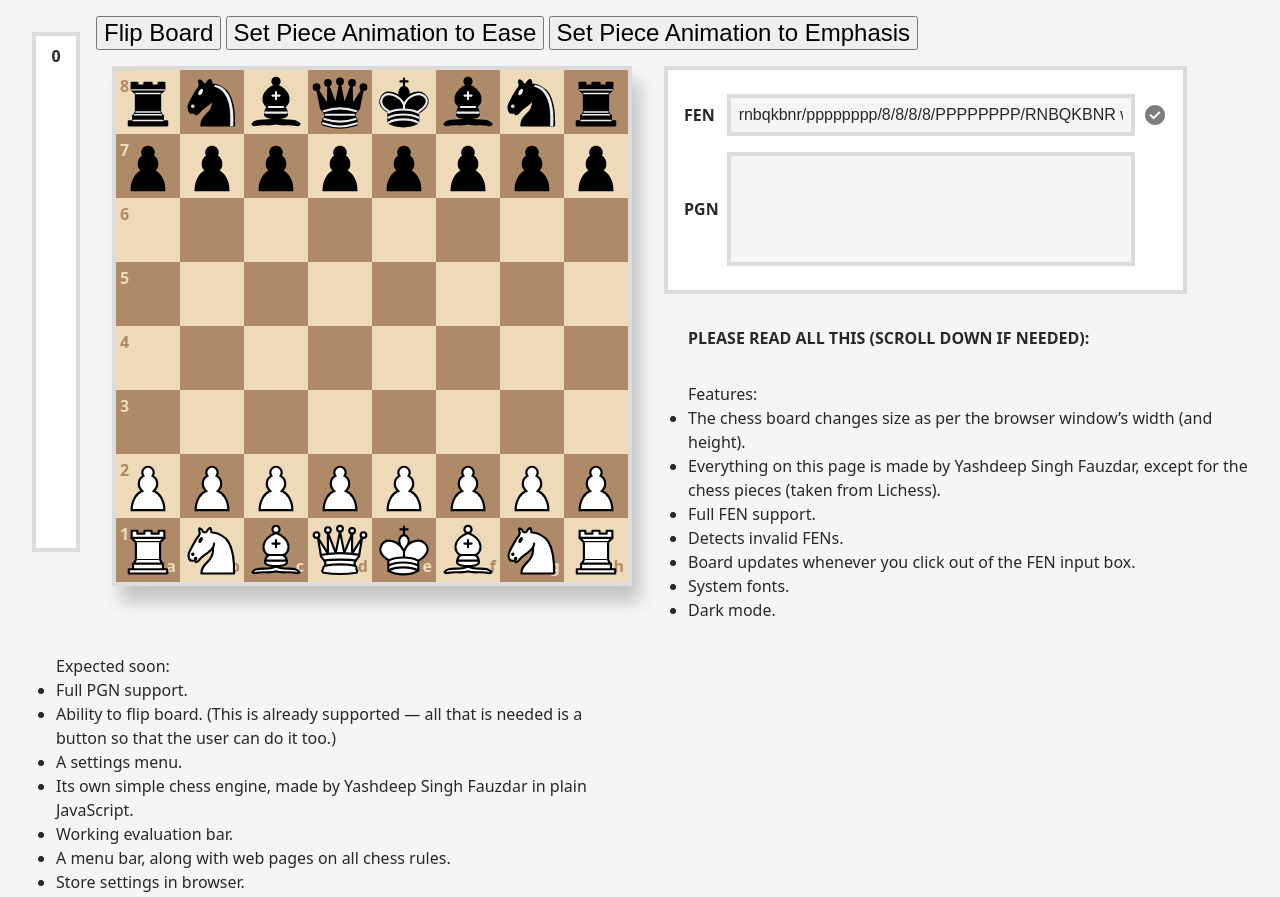
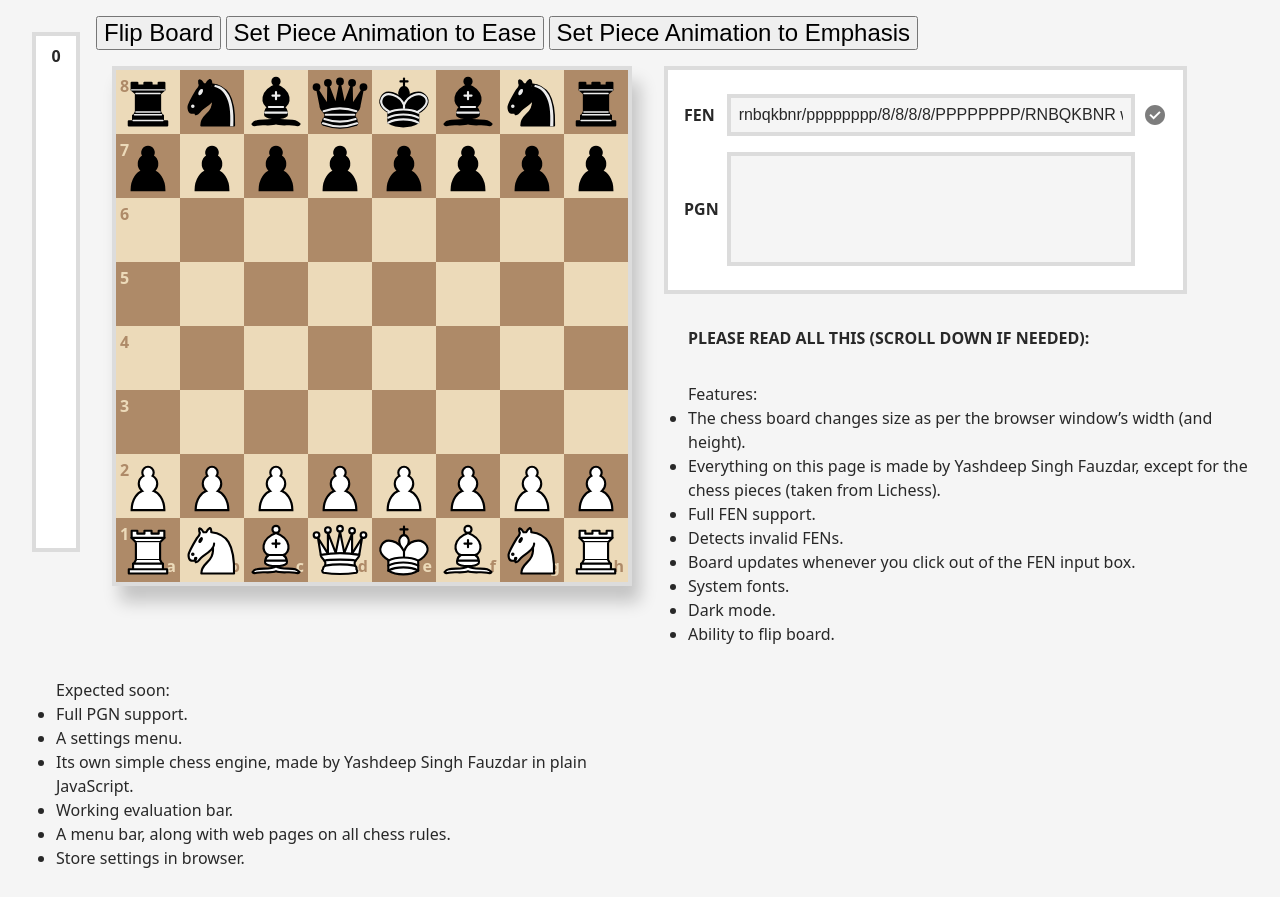
Before and after one commit to PerfunctoryOrator/chess, a plain HTML site: page index.html in a window 1280 px wide. Shown: the top 897 px of the page. Drawn offline with Linux system fonts and the light colour scheme.

Commit message:
Update index.html

```diff
--- a/index.html
+++ b/index.html
@@ -45,10 +45,10 @@
                 <li> Board updates whenever you click out of the FEN input box. </li>
                 <li> System fonts. </li>
                 <li> Dark mode. </li>
+                <li> Ability to flip board. </li>
             </ul>
             <ul title = "Expected soon" style = "display: block; float: left; max-width: 45%;"> Expected soon:
                 <li> Full PGN support. </li>
-                <li> Ability to flip board. (This is already supported — all that is needed is a button so that the user can do it too.) </li>
                 <li> A settings menu. </li>
                 <li> Its own simple chess engine, made by Yashdeep Singh Fauzdar in plain JavaScript. </li>
                 <li> Working evaluation bar. </li>
```
